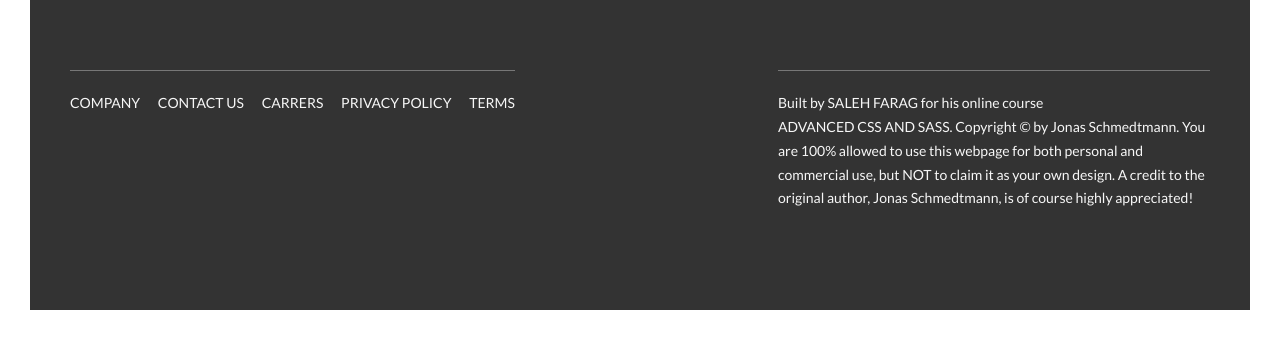
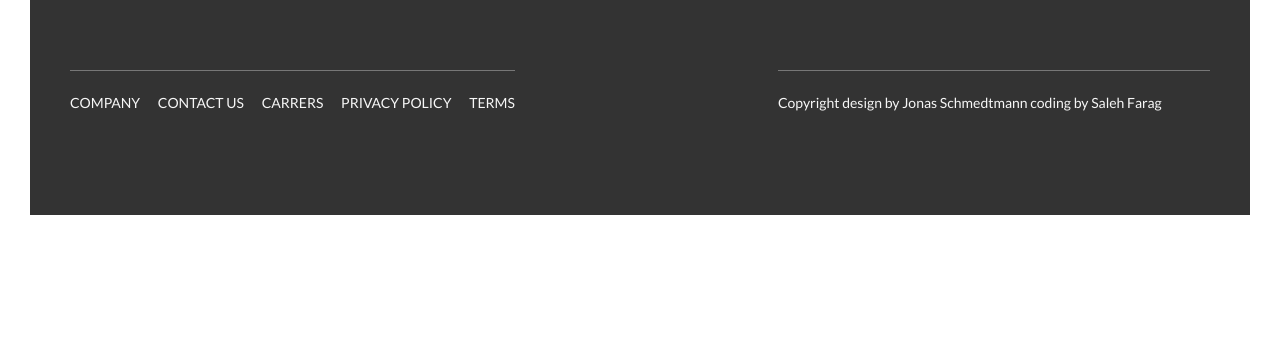
Before and after one commit to saleh9810/Natours, a website: page index.html in a window 1280 px wide. Shown: the part 5775-6115 px from the top of the page. After the commit the page ends 6020 px from the top, so only its background shows below. Drawn offline with Linux system fonts and the light colour scheme.

Commit message:
added copyright

```diff
--- a/index.html
+++ b/index.html
@@ -398,11 +398,8 @@
                 </div>
                 <div class="col-1-of-2">
                     <p class="footer__copyright">
-                        Built by <a href="#" class="footer__link">Saleh Farag</a> for his online course <a href="#" class="footer__link">Advanced CSS and Sass</a>.
-                        Copyright &copy; by Jonas Schmedtmann. You are 100% allowed to use this webpage for both personal
-                        and commercial use, but NOT to claim it as your own design. A credit to the original author, Jonas
-                        Schmedtmann, is of course highly appreciated!
-                    </p>
+
+                        Copyright design by Jonas Schmedtmann coding by Saleh Farag                    </p>
                 </div>
             </div>
         </footer>
```
